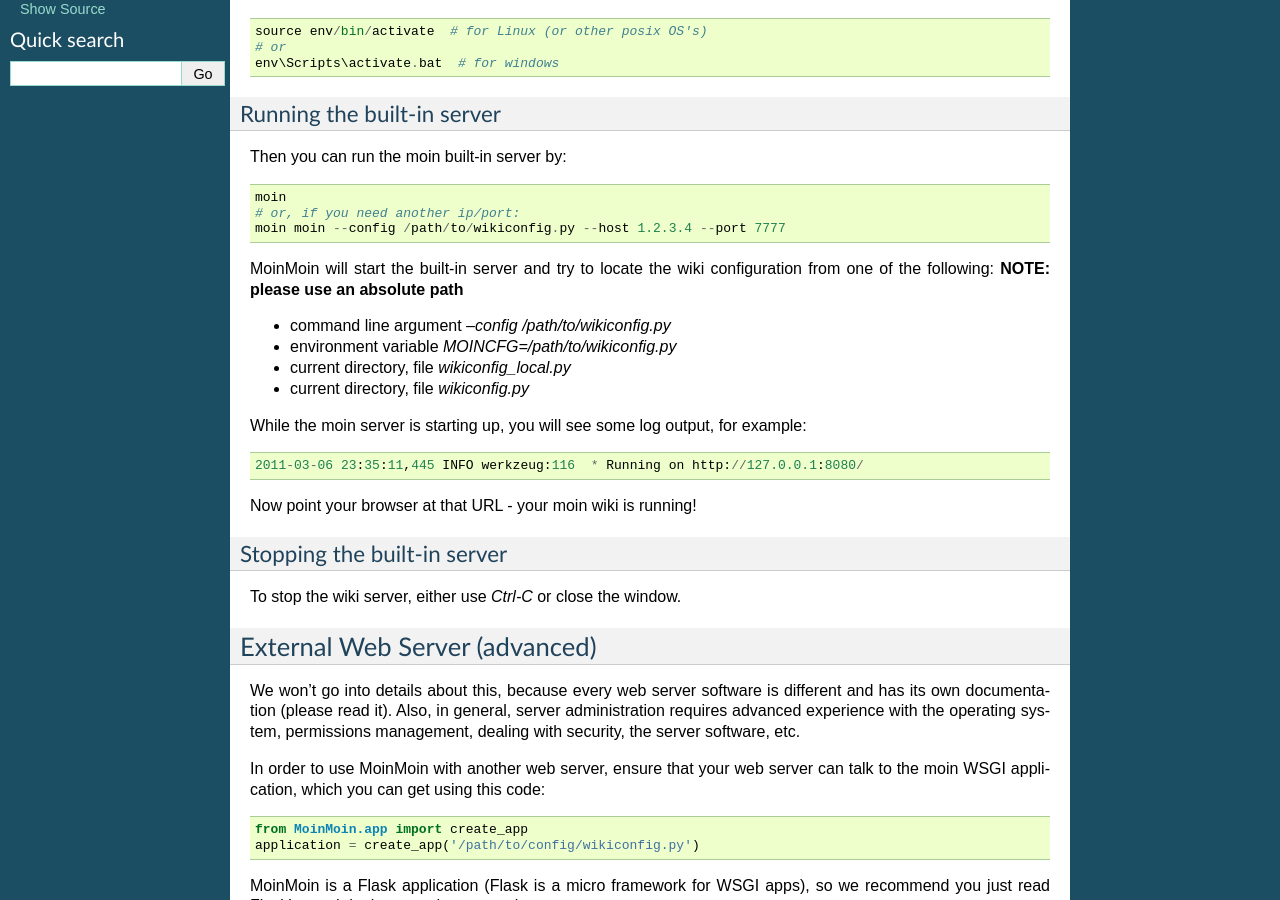
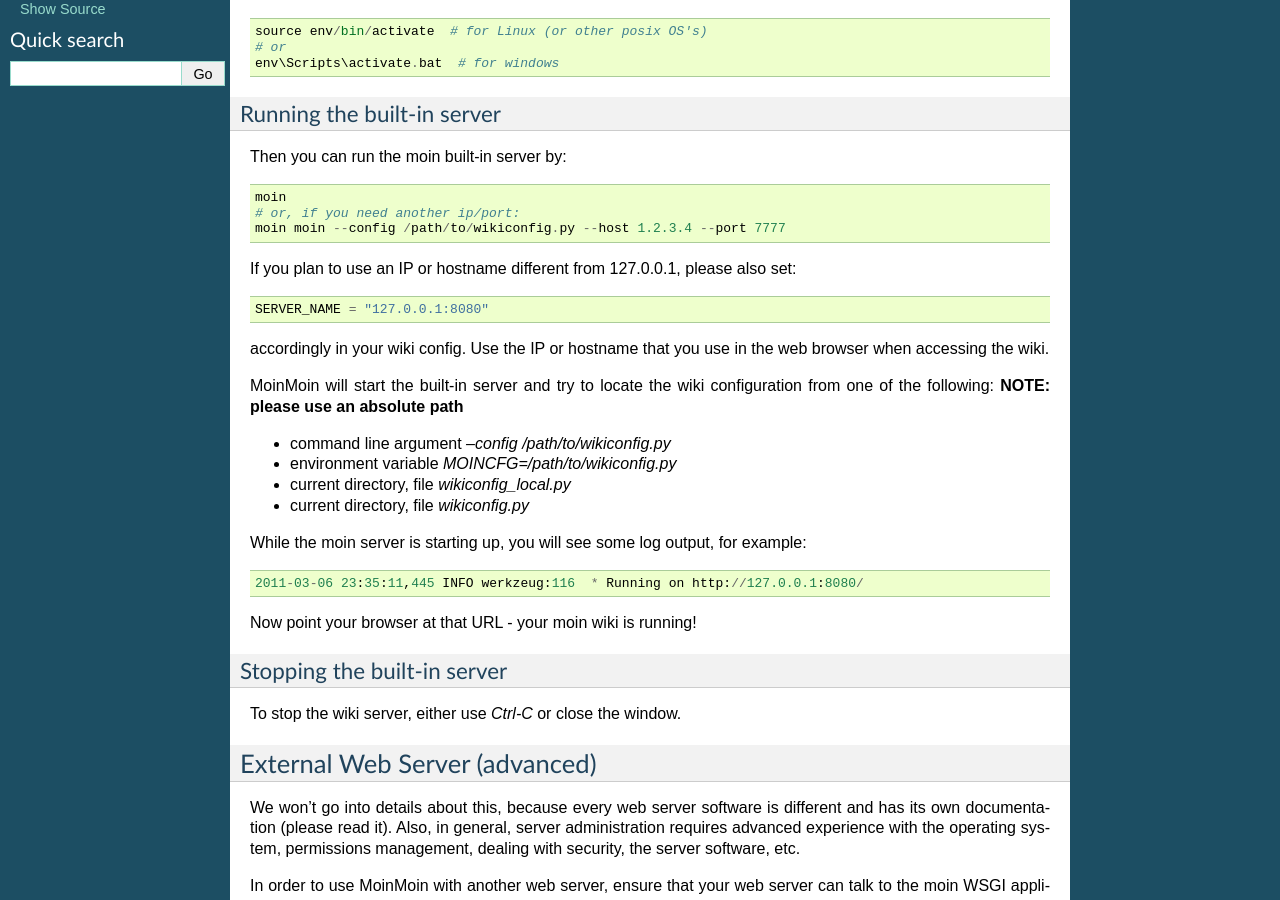
Before and after one commit to mirror/moin-2.0, a Sphinx documentation site: the page built from docs/admin/serve.rst, in a window 1280 px wide and 900 px high, scrolled down 415 px. Built offline with Sphinx 7.4.7, drawn with Linux system fonts in a browser that asks for light colours; pages that are not in the unit, such as notebooks, are missing from menus.

Commit message:
Add a note in documentation about the situation where 127.0.0.1 is not used as server IP address.

```diff
--- a/docs/admin/serve.rst
+++ b/docs/admin/serve.rst
@@ -31,6 +31,13 @@
  moin
  # or, if you need another ip/port:
  moin moin --config /path/to/wikiconfig.py --host 1.2.3.4 --port 7777
+
+If you plan to use an IP or hostname different from 127.0.0.1, please also set::
+
+ SERVER_NAME = "127.0.0.1:8080"
+
+accordingly in your wiki config. Use the IP or hostname that you use in the web
+browser when accessing the wiki.
 
 MoinMoin will start the built-in server and try to locate the wiki configuration
 from one of the following: **NOTE: please use an absolute path**
```
